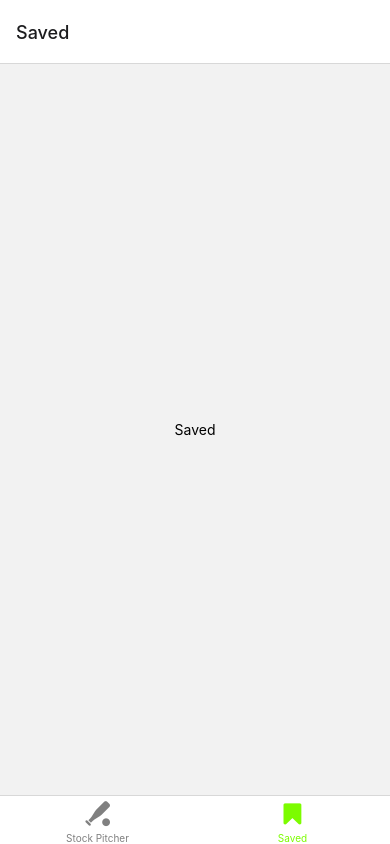
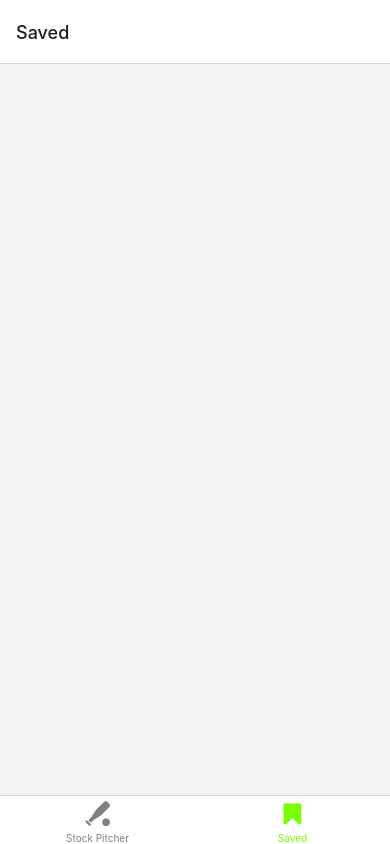
Before and after one commit to JeliHacker/stock-pitcher, a React Native app: screen /Saved in a window 390 px wide. Built offline with nearby package versions, Linux system fonts and the light colour scheme.

Commit message:
save stocks and add styling changes

```diff
--- a/App.js
+++ b/App.js
@@ -1,9 +1,14 @@
 import { StatusBar } from 'expo-status-bar';
 import { StyleSheet, Text, View } from 'react-native';
 import AppNavigator from './AppNavigator';
+import { SavedStocksProvider } from './SavedStocksContext';
 
 export default function App() {
-  return <AppNavigator />;
+  return (
+    <SavedStocksProvider>
+      <AppNavigator />
+    </SavedStocksProvider>
+  );
 }
 
 const styles = StyleSheet.create({
--- a/AppNavigator.js
+++ b/AppNavigator.js
@@ -4,12 +4,7 @@ import { createBottomTabNavigator } from '@react-navigation/bottom-tabs';
 import { View, Text } from 'react-native';
 import { FontAwesome, FontAwesome6 } from '@expo/vector-icons';
 import PlateScreen from './PlateScreen';
-
-const SavedScreen = () => (
-  <View style={{ flex: 1, justifyContent: 'center', alignItems: 'center' }}>
-    <Text>Saved</Text>
-  </View>
-);
+import SavedScreen from './SavedScreen';
 
 const Tab = createBottomTabNavigator();
 
--- /dev/null
+++ b/SavedScreen.js
@@ -0,0 +1,34 @@
+// SavedScreen.js
+import React from 'react';
+import { View, Text, FlatList, StyleSheet } from 'react-native';
+import { useSavedStocks } from './SavedStocksContext'; // Adjust the path as necessary
+
+const SavedScreen = () => {
+  const { savedStocks } = useSavedStocks();
+
+  return (
+    <View style={styles.container}>
+      <FlatList
+        data={savedStocks}
+        keyExtractor={(item, index) => item.text + index}
+        renderItem={({ item }) => (
+          <Text style={styles.stockItem}>{item.text}</Text>
+        )}
+      />
+    </View>
+  );
+};
+
+const styles = StyleSheet.create({
+  container: {
+    flex: 1,
+    marginTop: 50,
+  },
+  stockItem: {
+    padding: 20,
+    borderBottomWidth: 1,
+    borderBottomColor: '#cccccc',
+  },
+});
+
+export default SavedScreen;
--- /dev/null
+++ b/SavedStocksContext.js
@@ -0,0 +1,20 @@
+// SavedStocksContext.js
+import React, { createContext, useContext, useState } from 'react';
+
+const SavedStocksContext = createContext();
+
+export const useSavedStocks = () => useContext(SavedStocksContext);
+
+export const SavedStocksProvider = ({ children }) => {
+  const [savedStocks, setSavedStocks] = useState([]);
+
+  const saveStock = (stock) => {
+    setSavedStocks((currentStocks) => [...currentStocks, stock]);
+  };
+
+  return (
+    <SavedStocksContext.Provider value={{ savedStocks, saveStock }}>
+      {children}
+    </SavedStocksContext.Provider>
+  );
+};
--- a/StockSwiper.js
+++ b/StockSwiper.js
@@ -1,6 +1,7 @@
 import React, { useState } from 'react';
 import { View, Text } from 'react-native';
 import Swiper from 'react-native-deck-swiper';
+import { useSavedStocks } from './SavedStocksContext';
 
 const Card = ({ card }) => (
   <View style={styles.card}>
@@ -23,15 +24,19 @@ const StockSwiper = () => {
     // Add more stock cards as needed
   ]);
 
+  const { saveStock } = useSavedStocks();
+
   return (
     <Swiper
       cards={cards}
       renderCard={(card) => <Card card={card} />}
       onSwipedLeft={() => console.log('Swiped left!')}
-      onSwipedRight={() => console.log('Swiped right!')}
+      onSwipedRight={(cardIndex) => saveStock(cards[cardIndex])}
       onSwipedBottom={() => console.log('Swiped bottom!')}
       onSwipedTop={() => console.log('Swiped top!')}
       cardIndex={0}
+      verticalSwipe={false}
+      cardVerticalMargin={0}
       backgroundColor={'#f0f0f0'}
       stackSize={3} // Number of cards visible in background
     />
```
